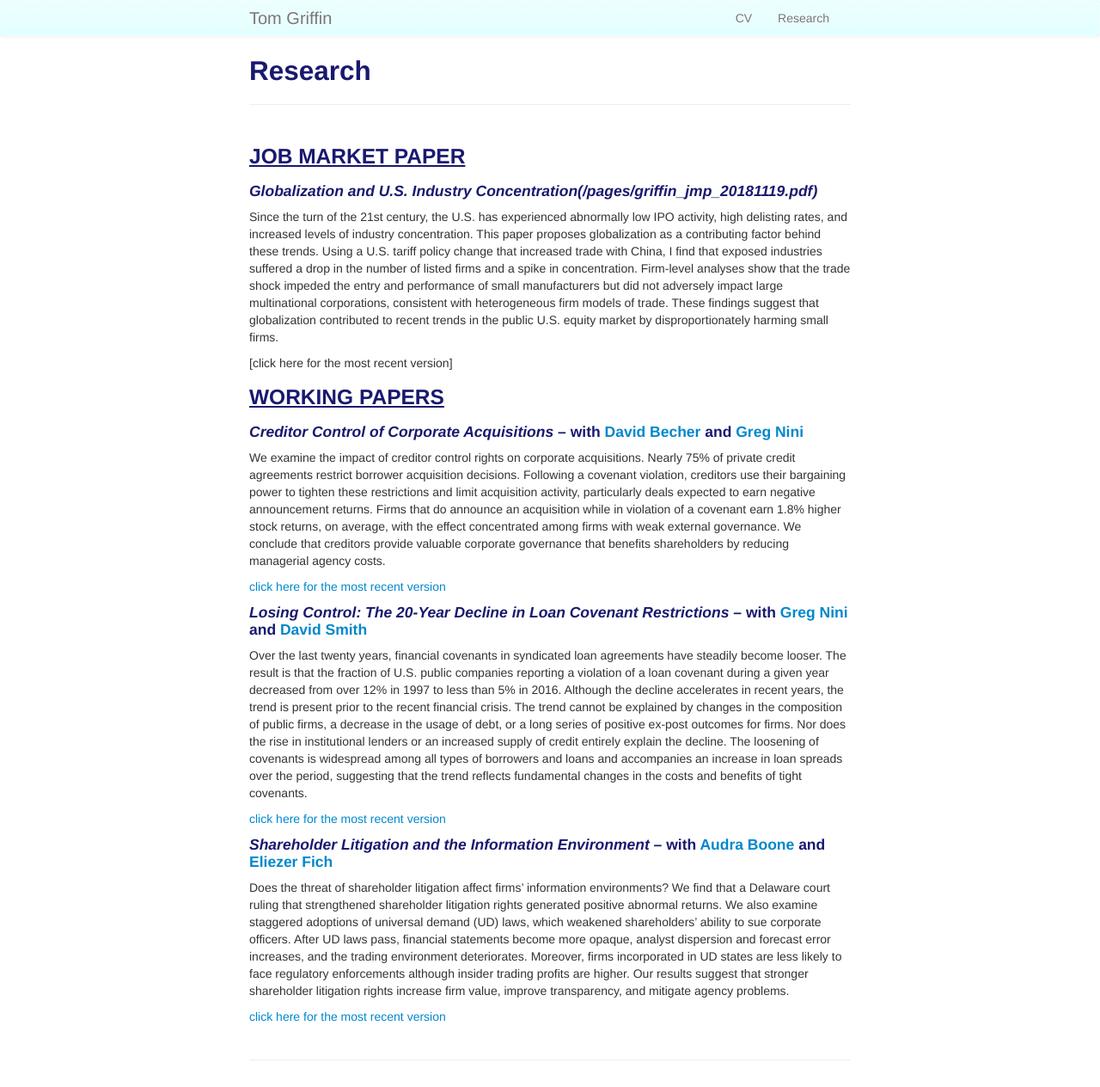
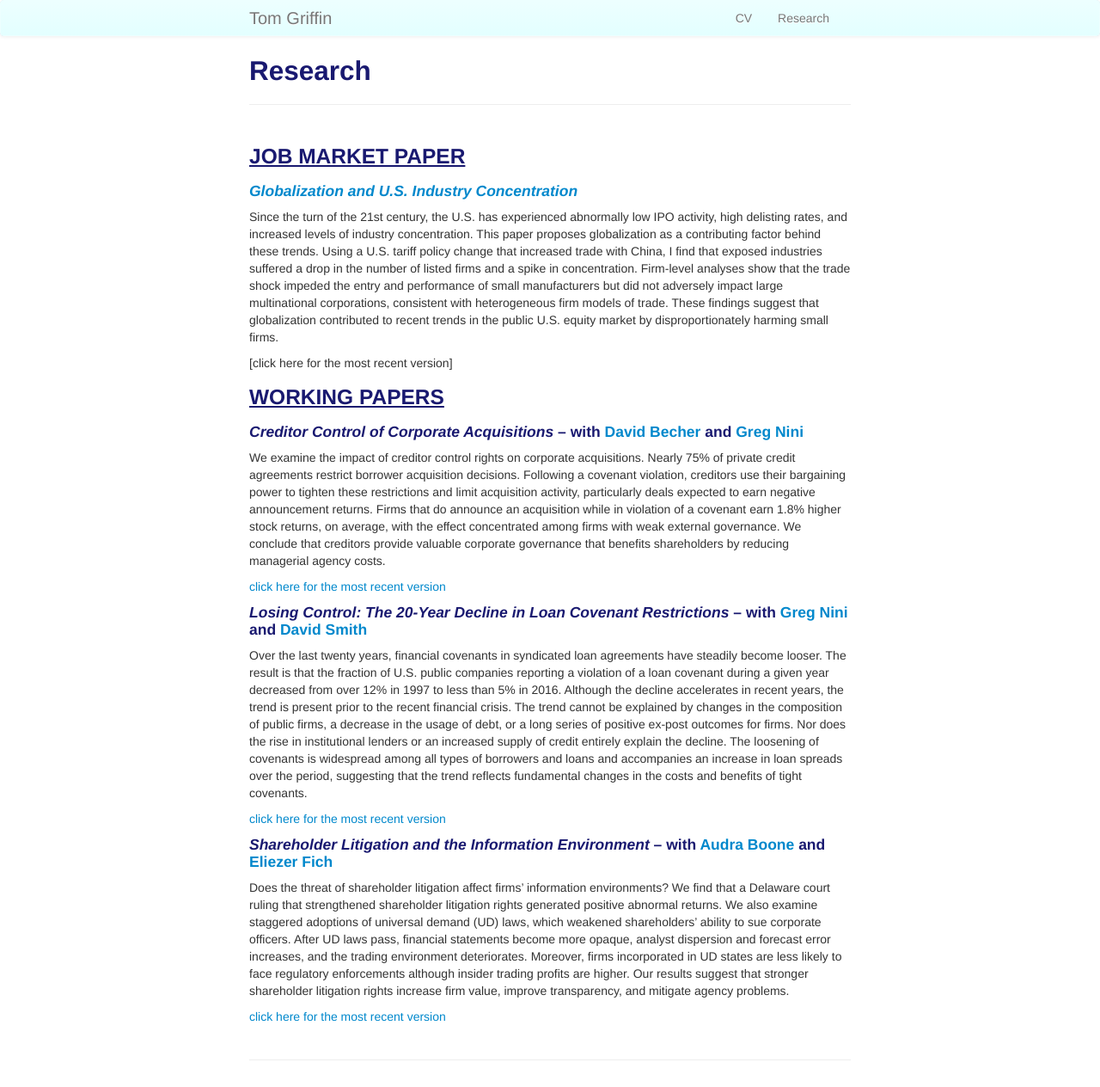
Before and after one commit to ThomasPGriffin/thomaspgriffin.github.io, a Jekyll site: the page built from pages/research.md, in a window 1280 px wide. Shown: the whole page at 86% size. Built offline with Jekyll 4.4.1, drawn with Linux system fonts in a browser that asks for light colours.

Commit message:
Update research.md

```diff
--- a/pages/research.md
+++ b/pages/research.md
@@ -6,7 +6,7 @@ description: Tom Griffin's research
 
 ### <u>JOB MARKET PAPER<u>
 
-#### *Globalization and U.S. Industry Concentration({{ BASE_PATH}}/pages/griffin_jmp_20181119.pdf)*
+#### *[Globalization and U.S. Industry Concentration]({{ BASE_PATH}}/pages/griffin_jmp_20181119.pdf)*
 Since the turn of the 21st century, the U.S. has experienced abnormally low IPO activity, high delisting rates, and increased levels of industry concentration. This paper proposes globalization as a contributing factor behind these trends. Using a U.S. tariff policy change that increased trade with China, I find that exposed industries suffered a drop in the number of listed firms and a spike in concentration. Firm-level analyses show that the trade shock impeded the entry and performance of small manufacturers but did not adversely impact large multinational corporations, consistent with heterogeneous firm models of trade. These findings suggest that globalization contributed to recent trends in the public U.S. equity market by disproportionately harming small firms.
 
 [click here for the most recent version]
```
